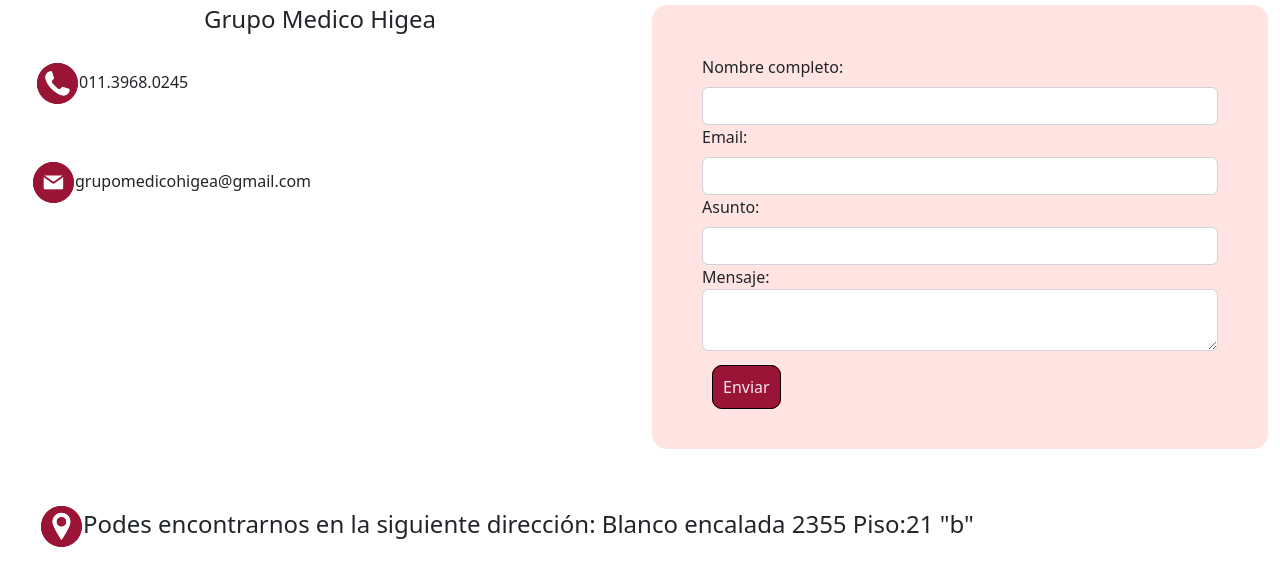
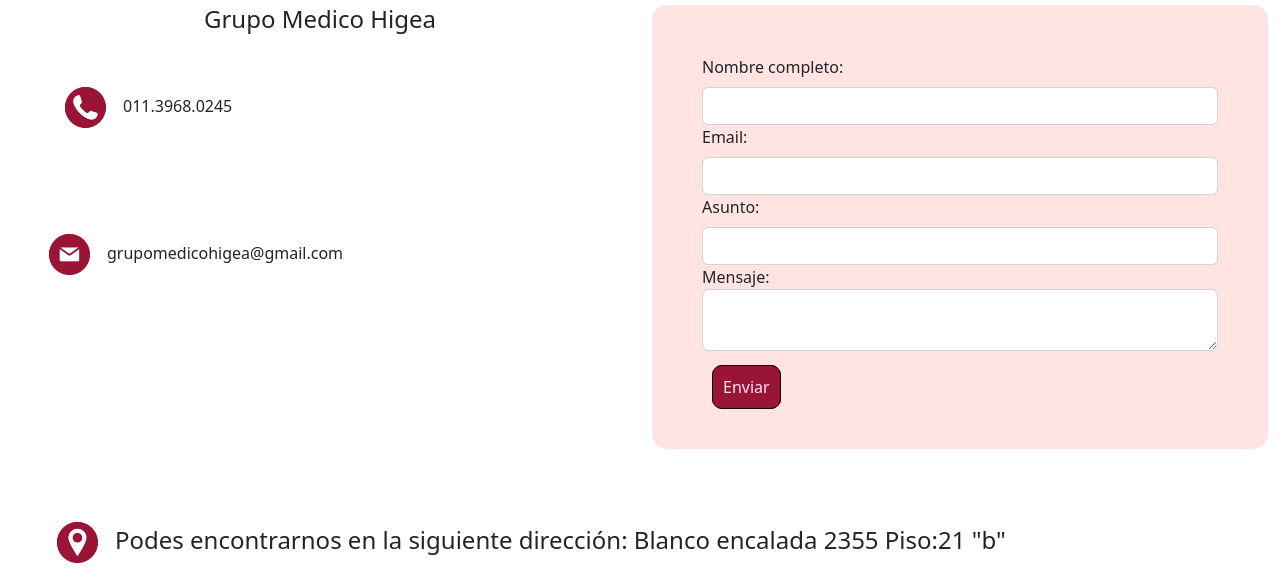
Before and after one commit to EzequielEhrman/PF-MolinaEhrman, a website: page pages/contacto.html in a window 1280 px wide. Shown: the part 467-1049 px from the top of the page. Drawn offline with nearby package versions, Linux system fonts and the light colour scheme.

Commit message:
añadi margins a PaginaContacto

```diff
--- a/pages/contacto.html
+++ b/pages/contacto.html
@@ -58,15 +58,15 @@
     <div class="col-lg-6 col-12">
       <!--TITULO + LOGO WPP-->
       <h4 class="text-center">Grupo Medico Higea</h4>
-      <div class="p20">
+      <div class="p20 m-3">
         <p>
-          <img src="../img/wppbordo.png" alt="logowhatsapp" class="scale ms-1">011.3968.0245
+          <img src="../img/wppbordo.png" alt="logowhatsapp" class="scale  m-3">011.3968.0245
         </p>
       </div>
     <!--LOGO GMAIL-->
     <div class="d-flex justify-content-start p20">
         <p>
-          <img src="../img/gmailbordo.png" alt="gmail" class="scale">grupomedicohigea@gmail.com
+          <img src="../img/gmailbordo.png" alt="gmail" class="scale  m-3">grupomedicohigea@gmail.com
         </p>
     </div>
 </div>
@@ -90,7 +90,7 @@
   <div class="row">
     <div class="col-lg-12 col-12 p20 mapa">
       <p class="fs-4 text p20">
-        <img src="../img/alfijerbordo.png" alt="logoubicacion" class="scale">Podes encontrarnos en la siguiente dirección: Blanco encalada 2355 Piso:21 "b"
+        <img src="../img/alfijerbordo.png" alt="logoubicacion" class="scale  m-3">Podes encontrarnos en la siguiente dirección: Blanco encalada 2355 Piso:21 "b"
       </p>
       <iframe src="https://www.google.com/maps/embed?pb=!1m18!1m12!1m3!1d3285.78782734933!2d-58.46096588489354!3d-34.55892708047109!2m3!1f0!2f0!3f0!3m2!1i1024!2i768!4f13.1!3m3!1m2!1s0x95bcb42b38ba459f%3A0x1df55206f8491350!2sConsultorios%20Medicos%20Higea!5e0!3m2!1sfr!2sar!4v1680339838541!5m2!1sfr!2sar" width="100%" height="500px"  style="border:0;" allowfullscreen="" loading="lazy" referrerpolicy="no-referrer-when-downgrade"></iframe>
     </div>
```
Also changed, not shown: index.html (+2 -2 lines).
